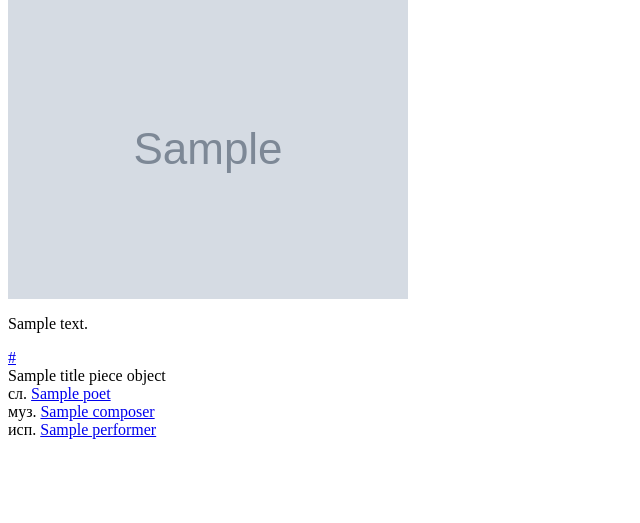
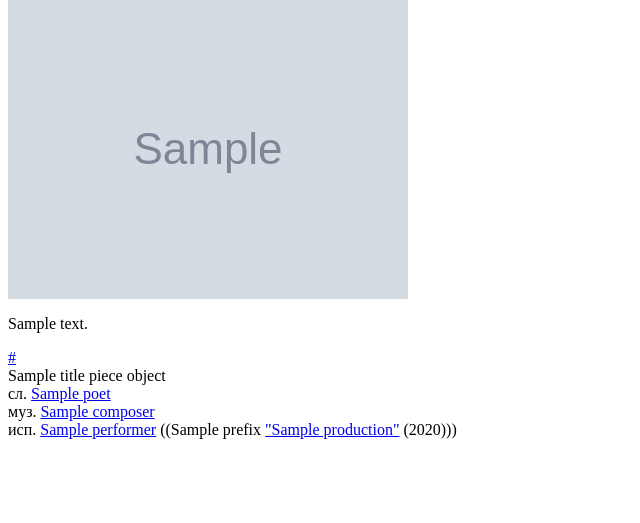
Before and after one commit to shatsky/museion, a Django app: template templates/person.htm in a window 1280 px wide. Shown: the part 27-550 px from the top of the page, without its empty margins (0-640 px from the left). Run offline with Django 3.2, Linux system fonts and the light colour scheme; the template is opened without the code that fills it: most values are stand-ins (such as "Sample title", 1, 10 or a date in 2020); grey boxes marked "Sample" are stand-in pictures.

Commit message:
Recordings lists: initial support for displaying related productions

```diff
--- a/templates/piece_recording.htm
+++ b/templates/piece_recording.htm
@@ -9,4 +9,7 @@
   {% with piece_prefix='исп.' people=recording.performers.all %}
     {% include 'piece_people.htm' %}
   {% endwith %}
+  {% if recording.production_set.all %}
+    ({% for production in recording.production_set.all %}{% if forloop.first %}({% endif %}{{ production.prefix }} <a href="{{ production.get_absolute_url }}">"{{ production.title_clean }}"</a>{% if production.year %} ({{ production.year }}){% endif %}{% if not forloop.last %}, {% else %}){% endif %}{% endfor %})
+  {% endif %}
 </div>
--- a/views.py
+++ b/views.py
@@ -39,7 +39,7 @@ def person(request, name):
     person = models.Person.objects.get(name=name.replace("_", " "))
     # TODO sorting by poetry__title is bad because pieces without poetry fall out of order
     #  extra recording.title field? phytonic sort?
-    recordings = models.Recording.objects.select_related('poetry', 'music').prefetch_related('performers', 'poetry__poets', 'music__composers').filter(Q(performers=person)|Q(music__composers=person)|Q(poetry__poets=person)).distinct().order_by('title', 'poetry', 'music')
+    recordings = models.Recording.objects.select_related('poetry', 'music').prefetch_related('performers', 'poetry__poets', 'music__composers', 'production_set').filter(Q(performers=person)|Q(music__composers=person)|Q(poetry__poets=person)).distinct().order_by('title', 'poetry', 'music')
     context = RequestContext(request, {
         'person': person,
         'recordings': recordings,
@@ -82,14 +82,14 @@ def search_title(request):
     try:
         # TODO this query duplicates Recording.title_piece_object logic, as well as the query in the 'except:' branch
         # implementing an abstraction for title inheritance will be a very complex task
-        recordings = models.Recording.objects.select_related('poetry', 'music').prefetch_related('performers', 'poetry__poets', 'music__composers').filter((~Q(poetry=None)&Q(poetry__in=models.Poetry.search.query(request.GET.get('q'))))|(Q(poetry=None)&~Q(music=None)&~Q(music__poetry=None)&Q(music__poetry__in=models.Poetry.search.query(request.GET.get('q'))))|(Q(poetry=None)&~Q(music=None)&Q(music__poetry=None)&Q(music__in=models.Music.search.query(request.GET.get('q'))))).order_by('title', 'poetry', 'music')
+        recordings = models.Recording.objects.select_related('poetry', 'music').prefetch_related('performers', 'poetry__poets', 'music__composers', 'production_set').filter((~Q(poetry=None)&Q(poetry__in=models.Poetry.search.query(request.GET.get('q'))))|(Q(poetry=None)&~Q(music=None)&~Q(music__poetry=None)&Q(music__poetry__in=models.Poetry.search.query(request.GET.get('q'))))|(Q(poetry=None)&~Q(music=None)&Q(music__poetry=None)&Q(music__in=models.Music.search.query(request.GET.get('q'))))).order_by('title', 'poetry', 'music')
     except:
         # split query string into words to construct AND-joined iregex-matching queries from them
         # word boundaries are expressed differenly in different database engines
         word_start = word_end = r'\y'
         import re
         words=[word_start+'('+word+')'+word_end for word in re.sub('\s+', ' ', request.GET.get('q')).split(' ')]
-        recordings = models.Recording.objects.select_related('poetry', 'music').prefetch_related('performers', 'poetry__poets', 'music__composers').filter((Q(poetry=None)&((Q(music__poetry=None)&search_query('music__title__iregex', words))|search_query('music__poetry__title__iregex', words)))|search_query('poetry__title__iregex', words)).order_by('title', 'poetry', 'music')
+        recordings = models.Recording.objects.select_related('poetry', 'music').prefetch_related('performers', 'poetry__poets', 'music__composers', 'production_set').filter((Q(poetry=None)&((Q(music__poetry=None)&search_query('music__title__iregex', words))|search_query('music__poetry__title__iregex', words)))|search_query('poetry__title__iregex', words)).order_by('title', 'poetry', 'music')
     context = RequestContext(request, {
         'search': request.GET.get('q'),
         'recordings': recordings,
```
